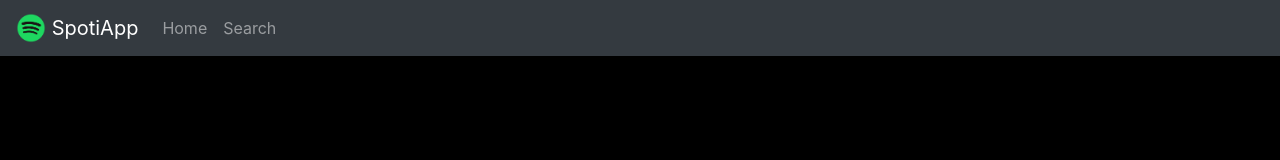
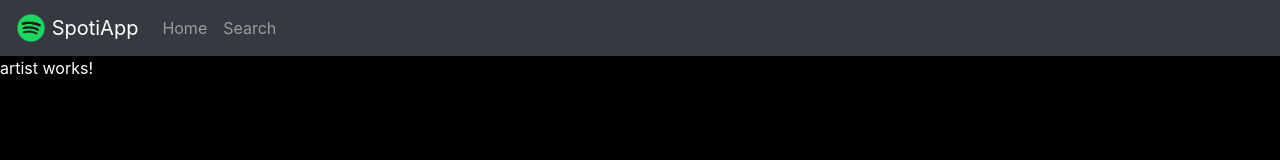
Before and after one commit to cristobaldominguez95/spotiapp, an Angular app: page /artist/1 in a window 1280 px wide. Before the commit this address led to /. Shown: the top 160 px of the page. Built offline with nearby package versions, Linux system fonts and the light colour scheme.

Commit message:
Create 'artist' component, which receives 'id' parameter

```diff
--- a/src/app/app-routing.module.ts
+++ b/src/app/app-routing.module.ts
@@ -3,11 +3,13 @@ import { RouterModule, Routes } from '@angular/router';
 
 import { HomeComponent } from './components/home/home.component';
 import { SearchComponent } from './components/search/search.component';
+import { ArtistComponent } from './components/artist/artist.component';
 
 const routes: Routes = [
   { path: '', redirectTo: 'home', pathMatch: 'full' },
   { path: 'home', component: HomeComponent },
-  { path: 'search', component: SearchComponent }
+  { path: 'search', component: SearchComponent },
+  { path: 'artist/:id', component: ArtistComponent }
 ];
 
 @NgModule({
--- a/src/app/app.module.ts
+++ b/src/app/app.module.ts
@@ -11,6 +11,7 @@ import { SpotifyService } from './services/spotify.service';
 import { HttpClientModule } from '@angular/common/http';
 import { FormsModule } from '@angular/forms';
 import { NoimagePipe } from './pipes/noimage.pipe';
+import { ArtistComponent } from './components/artist/artist.component';
 
 
 @NgModule({
@@ -19,7 +20,8 @@ import { NoimagePipe } from './pipes/noimage.pipe';
     HomeComponent,
     SearchComponent,
     NavbarComponent,
-    NoimagePipe
+    NoimagePipe,
+    ArtistComponent
   ],
   imports: [
     BrowserModule,
--- /dev/null
+++ b/src/app/components/artist/artist.component.html
@@ -0,0 +1,3 @@
+<p>
+  artist works!
+</p>
--- /dev/null
+++ b/src/app/components/artist/artist.component.ts
@@ -0,0 +1,19 @@
+import { Component, OnInit } from '@angular/core';
+import { ActivatedRoute } from '@angular/router';
+import { SpotifyService } from '../../services/spotify.service';
+
+@Component({
+  selector: 'app-artist',
+  templateUrl: './artist.component.html'
+})
+export class ArtistComponent implements OnInit {
+
+  constructor(private activatedRoute: ActivatedRoute, private spotifyService: SpotifyService) { }
+
+  ngOnInit() {
+    this.activatedRoute.params.subscribe(params => {
+      console.log(params.id);
+    });
+  }
+
+}
```
